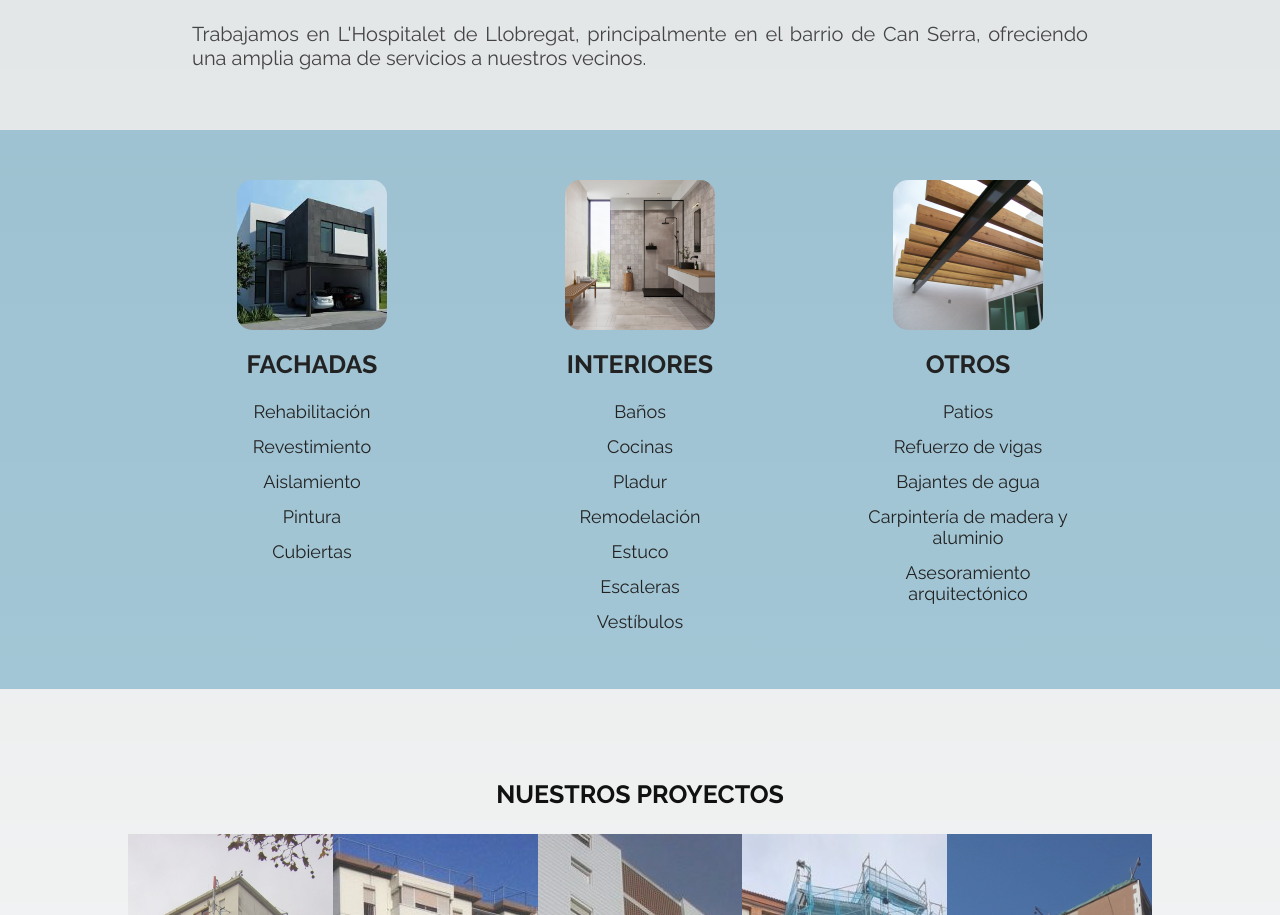
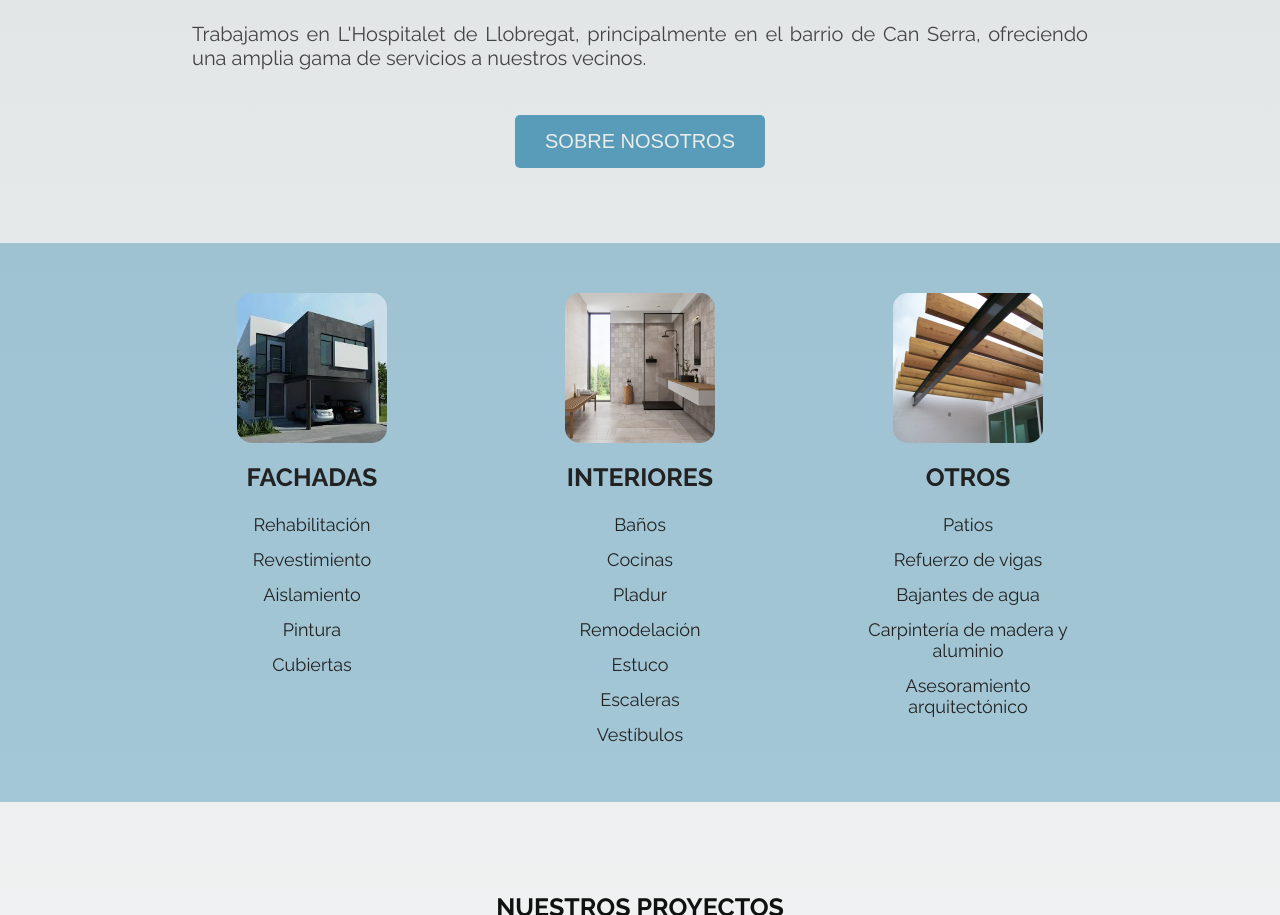
Before and after one commit to raulnu/navarro-rehabilitaciones-front, a Next.js app: page / in a window 1280 px wide. Shown: the part 908-1823 px from the top of the page. Built offline with nearby package versions, Linux system fonts and the light colour scheme.

Commit message:
added about us button in home

```diff
--- a/src/pages/index.tsx
+++ b/src/pages/index.tsx
@@ -94,6 +94,13 @@ export default function Home() {
           })}
         </section>
         <Presentation data={presentationData.inicio} />
+        <a
+          href="/nosotros"
+          className={styles.homeGallery__link}
+          style={{ paddingBottom: "75px", marginTop: "-15px" }}
+        >
+          <button>SOBRE NOSOTROS</button>
+        </a>
         <section className={`${styles.servicios}`}>
           <div
             className={`${styles.servicios__container}  ${
```
